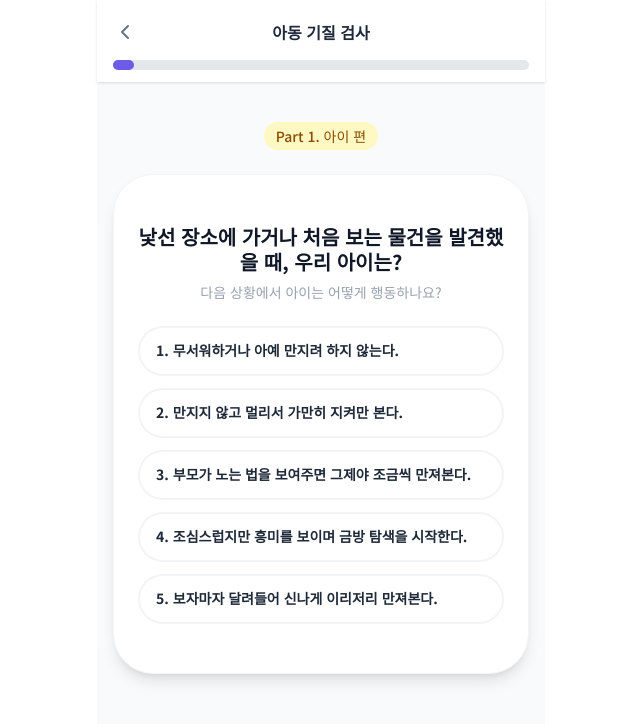
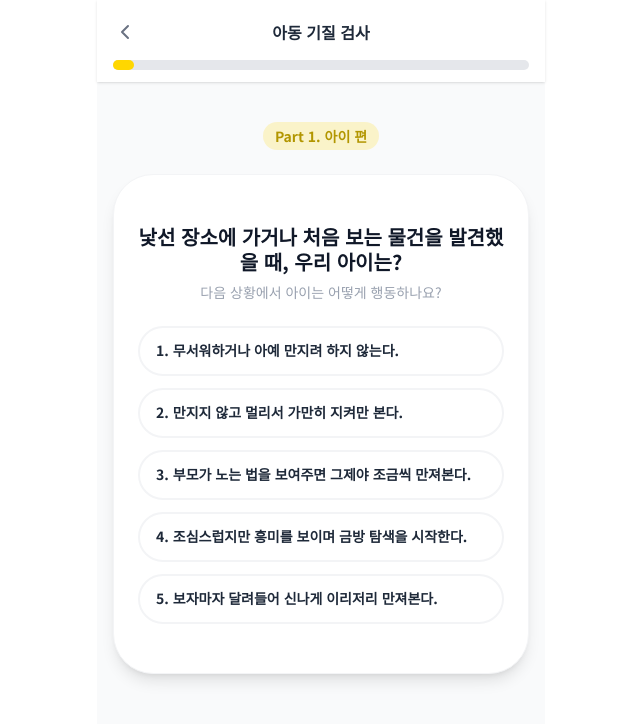
Before and after one commit to iplepine/gijilai-web, a Next.js app in the folder app/: page /survey/child in a window 1280 px wide. Shown: the top 724 px of the page, without its empty margins (319-959 px from the left). Built offline with nearby package versions, Linux system fonts and the light colour scheme; no server answers.

Commit message:
style(survey): 단계별 테마 컬러 적용 - 아이(노란색), 부모(파란색), 양육스타일(초록색)

```diff
--- a/app/src/app/survey/child/page.tsx
+++ b/app/src/app/survey/child/page.tsx
@@ -55,11 +55,12 @@ export default function ChildSurveyPage() {
         <SurveyLayout
             title="아동 기질 검사"
             progress={progress}
+            themeColor="#FFD700"
             onBack={handleBack}
         >
             <div className="w-full max-w-md py-6">
                 <div className="mb-4 text-center">
-                    <span className="inline-block px-3 py-1 bg-yellow-100 text-yellow-800 rounded-full text-sm font-medium mb-2">
+                    <span className="inline-block px-3 py-1 text-sm font-bold mb-2 rounded-full" style={{ backgroundColor: '#FFD70033', color: '#B29600' }}>
                         Part 1. 아이 편
                     </span>
                 </div>
--- a/app/src/app/survey/parent/page.tsx
+++ b/app/src/app/survey/parent/page.tsx
@@ -92,11 +92,12 @@ export default function ParentSurveyPage() {
         <SurveyLayout
             title="부모 기질 검사"
             progress={progress}
+            themeColor="#4A90E2"
             onBack={handleBack}
         >
             <div className="w-full max-w-md py-6">
                 <div className="mb-4 text-center">
-                    <span className="inline-block px-3 py-1 bg-blue-100 text-blue-800 rounded-full text-sm font-medium mb-2">
+                    <span className="inline-block px-3 py-1 text-sm font-bold mb-2 rounded-full" style={{ backgroundColor: '#4A90E233', color: '#2C5E9E' }}>
                         Part 2. 나(부모) 편
                     </span>
                 </div>
--- a/app/src/app/survey/parenting-style/page.tsx
+++ b/app/src/app/survey/parenting-style/page.tsx
@@ -84,11 +84,12 @@ export default function ParentingStyleSurveyPage() {
         <SurveyLayout
             title="양육 스타일 검사"
             progress={progress}
+            themeColor="#8BC34A"
             onBack={handleBack}
         >
             <div className="w-full max-w-md py-6">
                 <div className="mb-4 text-center">
-                    <span className="inline-block px-3 py-1 bg-green-100 text-green-800 rounded-full text-sm font-medium mb-2">
+                    <span className="inline-block px-3 py-1 text-sm font-bold mb-2 rounded-full" style={{ backgroundColor: '#8BC34A33', color: '#558B2F' }}>
                         Part 3. 양육 스타일
                     </span>
                 </div>
--- a/app/src/components/survey/ProgressBar.tsx
+++ b/app/src/components/survey/ProgressBar.tsx
@@ -2,14 +2,15 @@ import React from 'react';
 
 interface ProgressBarProps {
     progress: number; // 0 to 100
+    themeColor?: string;
 }
 
-export const ProgressBar: React.FC<ProgressBarProps> = ({ progress }) => {
+export const ProgressBar: React.FC<ProgressBarProps> = ({ progress, themeColor = '#6C5CE7' }) => {
     return (
         <div className="w-full bg-gray-200 rounded-full h-2.5 dark:bg-gray-700">
             <div
-                className="bg-primary h-2.5 rounded-full transition-all duration-300 ease-out"
-                style={{ width: `${progress}%`, backgroundColor: '#6C5CE7' }} // Using Primary color from spec
+                className="h-2.5 rounded-full transition-all duration-300 ease-out"
+                style={{ width: `${progress}%`, backgroundColor: themeColor }}
             ></div>
         </div>
     );
--- a/app/src/components/survey/QuestionCard.tsx
+++ b/app/src/components/survey/QuestionCard.tsx
@@ -10,6 +10,15 @@ interface QuestionCardProps {
 export const QuestionCard: React.FC<QuestionCardProps> = ({ question, currentAnswer, onAnswer }) => {
     // BARS-specific rendering logic
     const isBARS = !!question.context;
+
+    const getThemeColor = () => {
+        if (question.type === 'CHILD') return '#FFD700'; // Soft Yellow
+        if (question.type === 'PARENT') return '#4A90E2'; // Calm Blue
+        if (question.type === 'PARENTING_STYLE') return '#8BC34A'; // Sage Green
+        return '#6C5CE7'; // Primary fallback
+    };
+
+    const themeColor = getThemeColor();
 
     const renderOptionContent = (value: number, label: string) => {
         // If choices array exists, use the text at index (value - 1)
@@ -45,6 +54,7 @@ export const QuestionCard: React.FC<QuestionCardProps> = ({ question, currentAns
         { value: 5, label: '매우 그렇다' },
     ];
 
+    // Using inline style for dynamic hex colors since Tailwind arbitrary values can't be computed fully dynamically this simply in standard strings without safelists
     return (
         <div className="flex flex-col items-center justify-center p-6 bg-white rounded-2xl shadow-lg border border-gray-100 min-h-[500px] w-full max-w-md mx-auto animate-fadeIn">
             <div className="mb-6 text-center">
@@ -65,24 +75,29 @@ export const QuestionCard: React.FC<QuestionCardProps> = ({ question, currentAns
             </div>
 
             <div className="flex flex-col w-full gap-3">
-                {options.map((option) => (
+                {options.map((option) => {
+                    const isSelected = currentAnswer === option.value;
+                    return (
                         <button
                             key={option.value}
                             onClick={() => onAnswer(option.value)}
                             className={`
                                 w-full py-3 px-4 rounded-xl border-2 transition-all duration-200
-              ${currentAnswer === option.value
-                                ? 'bg-primary/5 border-primary ring-1 ring-primary'
-                                : 'bg-white border-gray-100 hover:border-blue-200 hover:bg-gray-50'
+                                ${isSelected
+                                    ? 'bg-opacity-10'
+                                    : 'bg-white border-gray-100 hover:bg-gray-50'
                                 }
                             `}
                             style={{
-                            borderColor: currentAnswer === option.value ? '#6C5CE7' : undefined
+                                borderColor: isSelected ? themeColor : undefined,
+                                backgroundColor: isSelected ? `${themeColor}1A` : undefined, // 1A is ~10% opacity
+                                boxShadow: isSelected ? `0 0 0 1px ${themeColor}` : undefined
                             }}
                         >
                             {renderOptionContent(option.value, option.label)}
                         </button>
-                ))}
+                    );
+                })}
             </div>
         </div>
     );
--- a/app/src/components/survey/SurveyLayout.tsx
+++ b/app/src/components/survey/SurveyLayout.tsx
@@ -8,10 +8,11 @@ interface SurveyLayoutProps {
     children: React.ReactNode;
     progress: number;
     title: string;
+    themeColor?: string;
     onBack?: () => void;
 }
 
-export const SurveyLayout: React.FC<SurveyLayoutProps> = ({ children, progress, title, onBack }) => {
+export const SurveyLayout: React.FC<SurveyLayoutProps> = ({ children, progress, title, themeColor, onBack }) => {
     const router = useRouter();
 
     const handleBack = () => {
@@ -38,7 +39,7 @@ export const SurveyLayout: React.FC<SurveyLayoutProps> = ({ children, progress,
                         <h1 className="text-base font-semibold text-gray-800">{title}</h1>
                         <div className="w-8"></div> {/* Spacer for centering */}
                     </div>
-                    <ProgressBar progress={progress} />
+                    <ProgressBar progress={progress} themeColor={themeColor} />
                 </div>
             </header>
 
```
Lines whose indentation alone changed are shown as unchanged.
